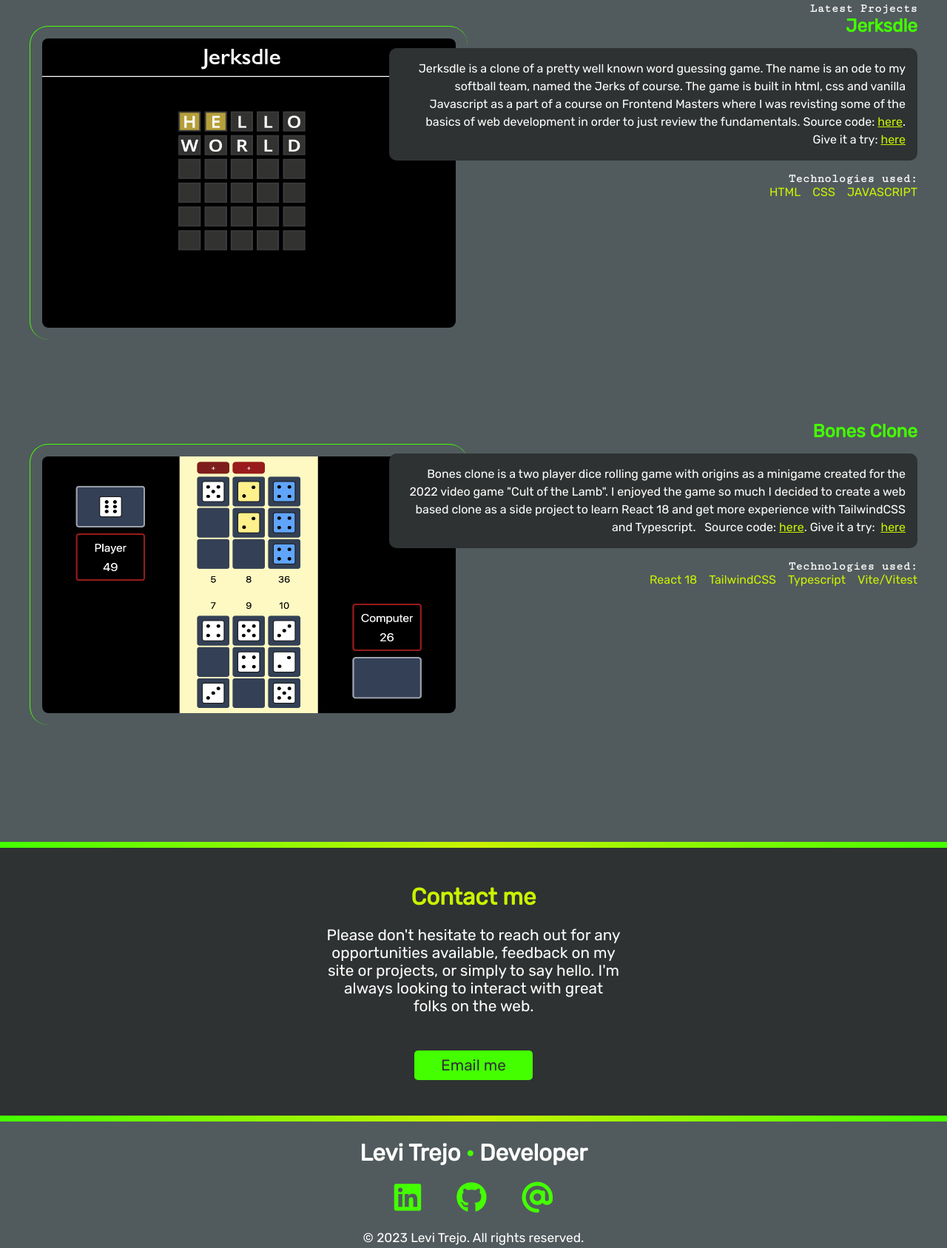
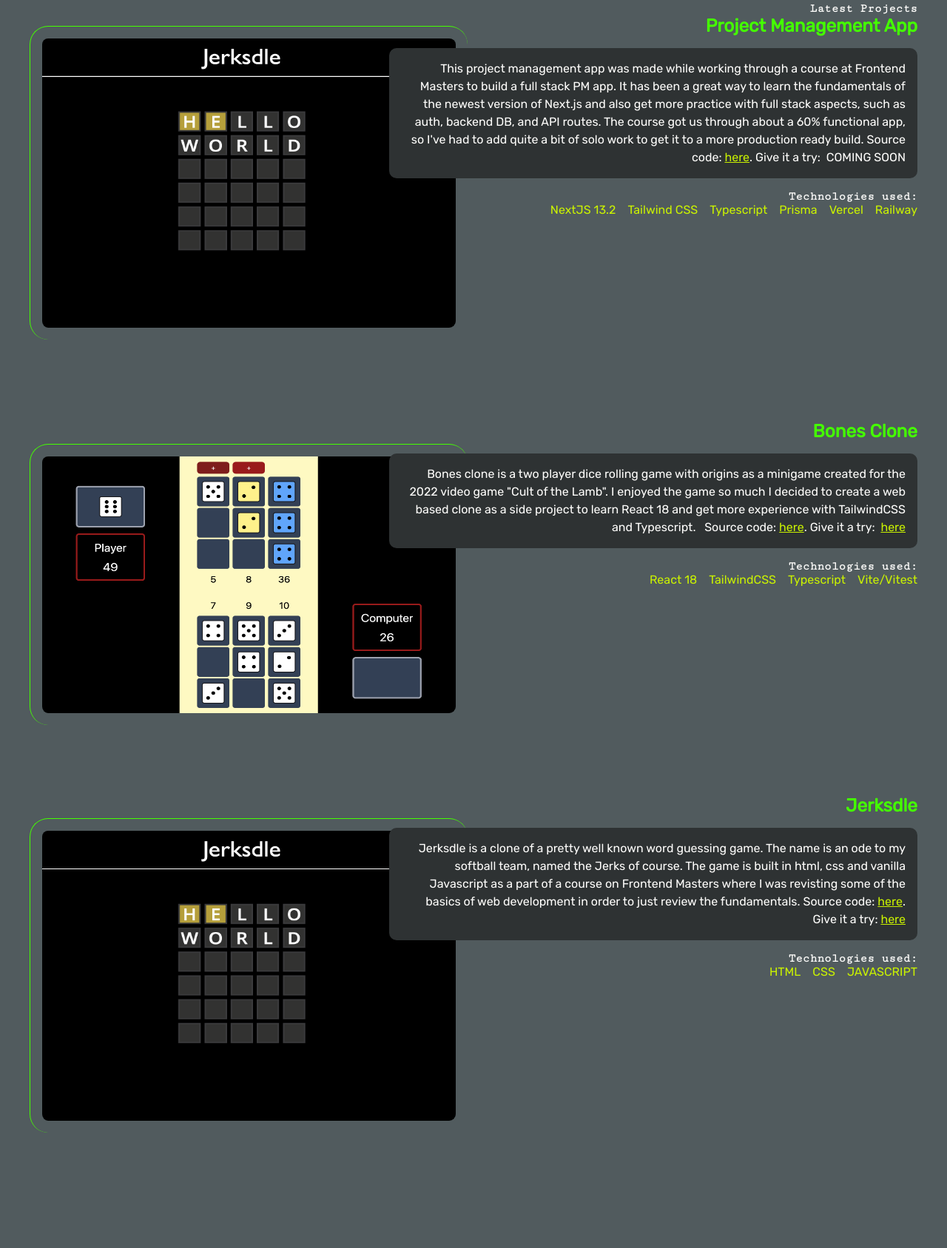
Before and after one commit to Trejdon/trejdon.github.io, a plain HTML site: page docs/index.html in a window 1280 px wide. Shown: the part 846-2533 px from the top of the page at 74% size. Drawn offline with Linux system fonts and the light colour scheme.

Commit message:
feat(PMapp): added PM app details to index

```diff
--- a/docs/index.html
+++ b/docs/index.html
@@ -73,28 +73,33 @@
         <article>
           <div class="text-container">
             <h4>Latest Projects</h4>
-            <h3>Jerksdle</h3>
+            <h3>Project Management App</h3>
             <p class="blackbox">
-              Jerksdle is a clone of a pretty well known word guessing game. The
-              name is an ode to my softball team, named the Jerks of course. The
-              game is built in html, css and vanilla Javascript as a part of a
-              course on Frontend Masters where I was revisting some of the
-              basics of web development in order to just review the
-              fundamentals. Source code:
-              <a href="https://github.com/Trejdon/Jerksdle" target="_blank"
+              This project management app was made while working through a
+              course at Frontend Masters to build a full stack PM app. It has
+              been a great way to learn the fundamentals of the newest version
+              of Next.js and also get more practice with full stack aspects,
+              such as auth, backend DB, and API routes. The course got us
+              through about a 60% functional app, so I've had to add quite a bit
+              of solo work to get it to a more production ready build. Source
+              code:
+              <a href="https://github.com/Trejdon/nextjs-pm-app" target="_blank"
                 >here</a
-              >. Give it a try:
-              <a
-                href="https://keen-heliotrope-4fe1a8.netlify.app/"
+              >. Give it a try:&nbsp; COMING SOON
+              <!-- <a
+                href="https://amazing-froyo-d2df94.netlify.app/"
                 target="_blank"
                 >here</a
-              >
+              > -->
             </p>
             <h4>Technologies used:</h4>
             <ul>
-              <li>HTML</li>
-              <li>CSS</li>
-              <li>JAVASCRIPT</li>
+              <li>NextJS 13.2</li>
+              <li>Tailwind CSS</li>
+              <li>Typescript</li>
+              <li>Prisma</li>
+              <li>Vercel</li>
+              <li>Railway</li>
             </ul>
           </div>
           <img src="img/jerksdle.png" alt="image of Jerkdle app" />
@@ -126,6 +131,34 @@
             </ul>
           </div>
           <img src="img/bones_clone.png" alt="image of Bones Clone app" />
+        </article>
+        <article>
+          <div class="text-container">
+            <h3>Jerksdle</h3>
+            <p class="blackbox">
+              Jerksdle is a clone of a pretty well known word guessing game. The
+              name is an ode to my softball team, named the Jerks of course. The
+              game is built in html, css and vanilla Javascript as a part of a
+              course on Frontend Masters where I was revisting some of the
+              basics of web development in order to just review the
+              fundamentals. Source code:
+              <a href="https://github.com/Trejdon/Jerksdle" target="_blank"
+                >here</a
+              >. Give it a try:
+              <a
+                href="https://keen-heliotrope-4fe1a8.netlify.app/"
+                target="_blank"
+                >here</a
+              >
+            </p>
+            <h4>Technologies used:</h4>
+            <ul>
+              <li>HTML</li>
+              <li>CSS</li>
+              <li>JAVASCRIPT</li>
+            </ul>
+          </div>
+          <img src="img/jerksdle.png" alt="image of Jerkdle app" />
         </article>
       </div>
     </section>
```
